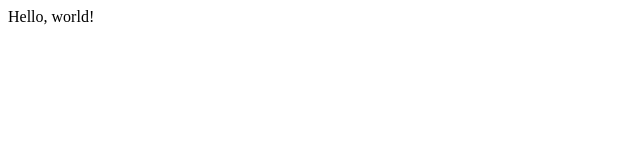
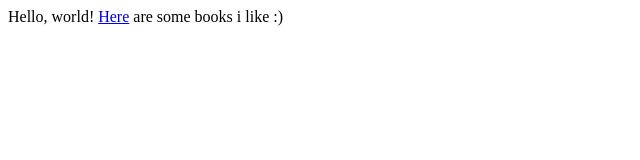
Before and after one commit to superpooer/superpooer.github.io, a plain HTML site: page index.html in a window 1280 px wide. Shown: the whole page, without its empty margins (0-640 px from the left). Drawn offline with Linux system fonts and the light colour scheme.

Commit message:
updated index

```diff
--- a/index.html
+++ b/index.html
@@ -1 +1,3 @@
 Hello, world!
+
+<h><a href="https://github.com/simplespearman/buks">Here</a> are some books i like :)</h>
```
